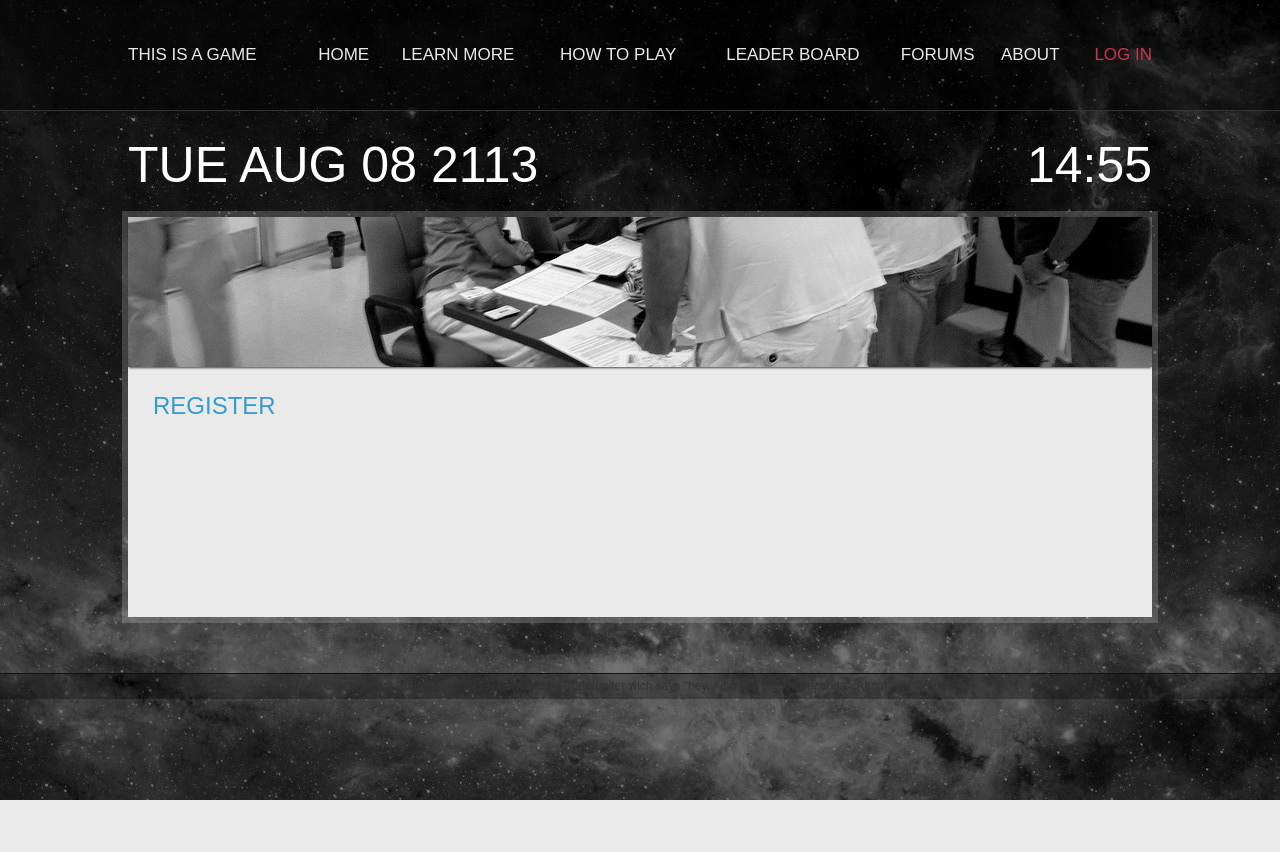
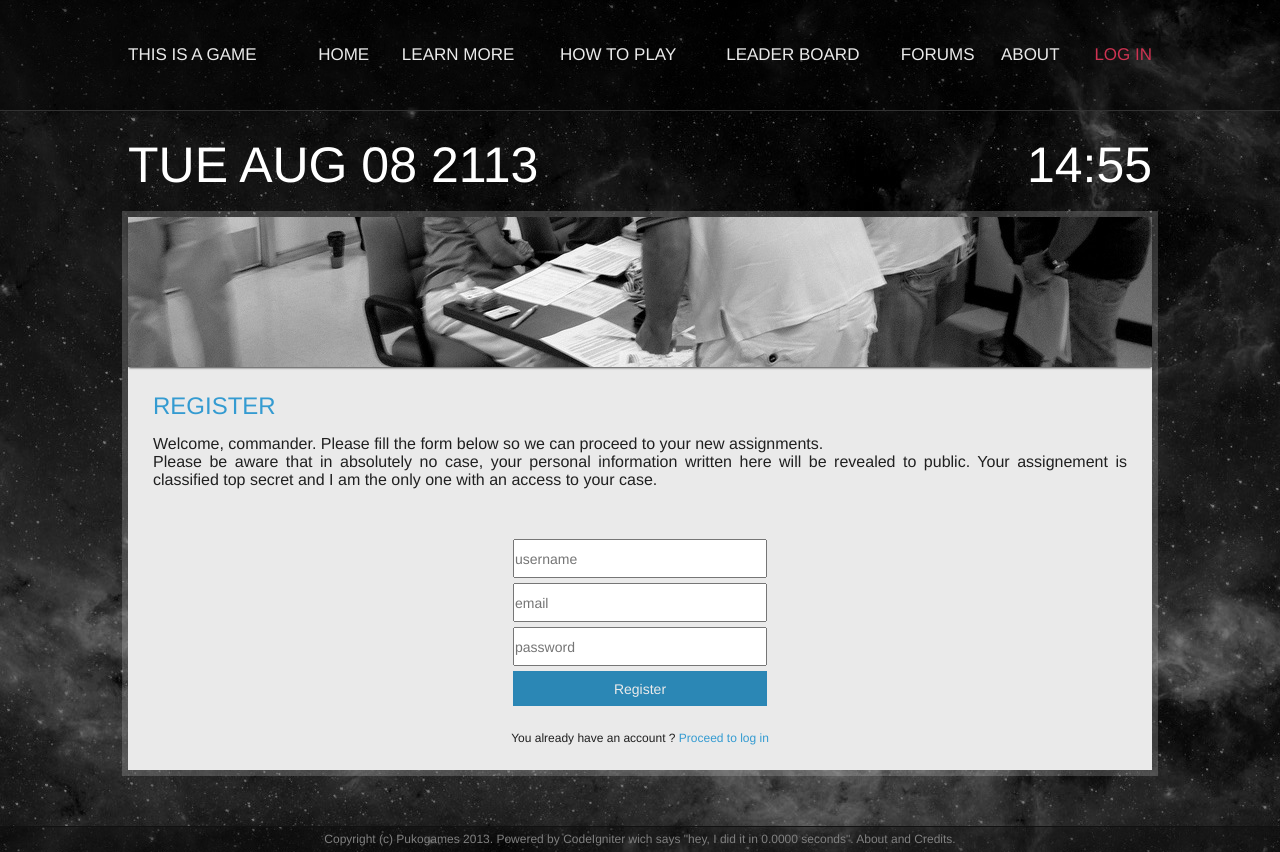
Before and after one commit to PuKoren/open-cluster, a CodeIgniter app: page /register in a window 1280 px wide. Before the commit the page ends 800 px from the top, so only its background shows below. Run offline with CodeIgniter, Linux system fonts and the light colour scheme; some libraries are stand-ins or nearby versions.

Commit message:
Register form

```diff
--- a/application/controllers/register.php
+++ b/application/controllers/register.php
@@ -12,8 +12,26 @@ class Register extends CI_Controller {
 	{
 		$this->data['title'] = ucfirst($page);
 
+		$this->load->helper(array('form', 'url'));
+
+		$this->load->library('form_validation');
+
 		$this->load->view('templates/header', $this->data);
-		$this->load->view('user/'.$page);
+
+		$this->form_validation->set_rules('username', 'Username', 'trim|required|min_length[4]|max_length[25]|xss_clean');
+		$this->form_validation->set_rules('password', 'Password', 'trim|required|min_length[4]|max_length[25]');
+		$this->form_validation->set_rules('email', 'Email', 'trim|required|valid_email');
+
+		$this->form_validation->set_error_delimiters('<div class="error">', '</div>');
+
+		if ($this->form_validation->run() == FALSE)
+		{
+			$this->load->view('user/'.$page);
+		}
+		else
+		{
+			$this->load->view('user/'.$page.'success');
+		}
 		$this->load->view('templates/footer');
 	}
 }
--- a/application/views/pages/about.php
+++ b/application/views/pages/about.php
@@ -20,6 +20,7 @@
 		Planet (home, forum): N4u2k (deviantART)<br/>
 		Black Hole (home, thumbnails): NASA (wikimedia)<br/>
 		Milky Way Galagtic Center (background, every page): NASA/JPL-Caltech (wikimedia)<br/>
-		BrainCloud (home, illustration): David Revoy / Blender Foundation (wikimedia)
+		BrainCloud (home, illustration): David Revoy / Blender Foundation (wikimedia)<br/>
+		Nasa registration (register): AGeekMom (flickr)<br/>
 	</p>
 </div>
--- a/application/views/user/register.php
+++ b/application/views/user/register.php
@@ -1,5 +1,20 @@
 <img class="header" src="<?php echo site_url('resources/img/banners/registration.jpg');?>"></img>
 <div class="content">
 	<h1>Register</h1>
-
+	<p>
+		Welcome, commander. Please fill the form below so we can proceed to your new assignments.<br/>
+		Please be aware that in absolutely no case, your personal information written here will be revealed to public. Your assignement is classified top secret and I am the only one with an access to your case.
+	</p>
+	<div class="errorList">
+		<?php echo validation_errors(); ?>
+	</div>
+	<?php echo form_open('register'); ?>
+		<input type="text" name="username" placeholder="username" value="<?php echo set_value('username');?>"/>
+		<input type="text" name="email" placeholder="email" value="<?php echo set_value('email');?>"/>
+		<input type="password" name="password" placeholder="password" value="<?php echo set_value('password');?>"/>
+		<input type="submit" value="Register"/>
+	</form>
+	<div class="notice textCenter">
+		You already have an account ? <a href="<?php echo site_url('login');?>">Proceed to log in</a>
+	</div>
 </div>
--- a/css/default.css
+++ b/css/default.css
@@ -7,7 +7,7 @@ html{
 
 body{
 	height:100%;
-	font-family: Arial,sans-serif;
+	font-family: "helvetica neue", helvetica, arial, sans-serif;
 }
 
 
@@ -123,7 +123,7 @@ a:hover{
 .footer{
 	font-size:12px;
 	text-align: center;
-	color:#333;
+	color:gray;
 	background: rgba(0,0,0,0.3);
 	padding-top:5px;
 	height:20px;
@@ -215,10 +215,63 @@ a:hover{
 	padding-bottom: 10px;
 }
 
-.thumbContainer .thumb a{
+.container a{
 	color: #349bd1;
 }
 
 .displayReset{
 	display: block !important;
 }
+
+
+.container form{
+	margin:25px;
+}
+
+.container form input{
+	width:250px;
+	height:35px;
+	display: block;
+	margin-top: 5px;
+	margin-left: auto;
+	margin-right: auto;
+	font-size: 14px;
+}
+
+.container form input[type=submit]{
+	background: #2b87b5;
+	border: none;
+	-webkit-box-shadow: inset 0 0 1px 1px #2b87b5;
+	box-shadow: inset 0 0 1px 1px #2b87b5;
+	color: #eaeaea;
+	font-size: bold 12px/1;
+	text-align: center;
+	text-shadow: 0 1px 0 #white;
+	width:254px;
+}
+
+.container form input[type=submit]:hover {
+    background: #25749b;
+    cursor: pointer;
+    color:#eee;
+}
+
+.container form input[type=submit]:active {
+    background: #206487;
+    box-shadow: inset 0 0 1px 1px #25749b;
+}
+
+.container .errorList{
+	background: #ce3352;
+}
+
+.container .errorList .error{
+	padding: 5px 0px 5px 10px;
+	display: block;
+	text-align: center;
+	color: white;
+}
+
+.container .notice{
+	font-size: 12px;
+}
```
Also changed, not shown: application/views/user/registersuccess.php (added, +12 -0 lines).
